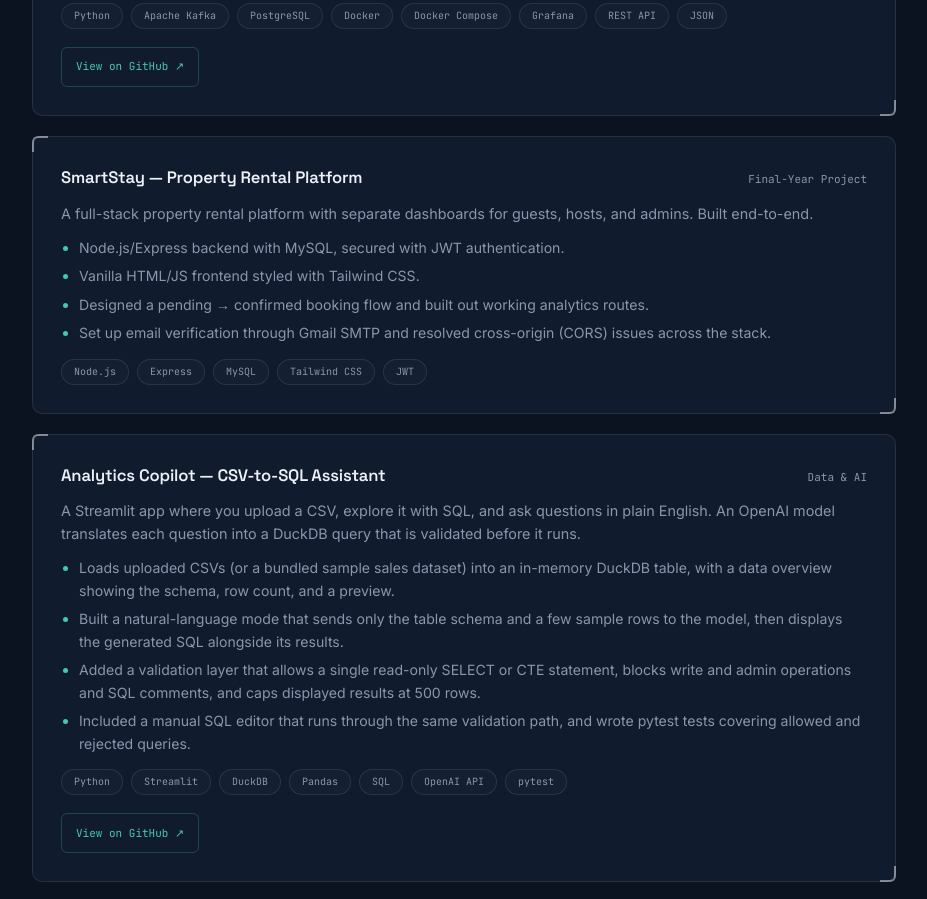
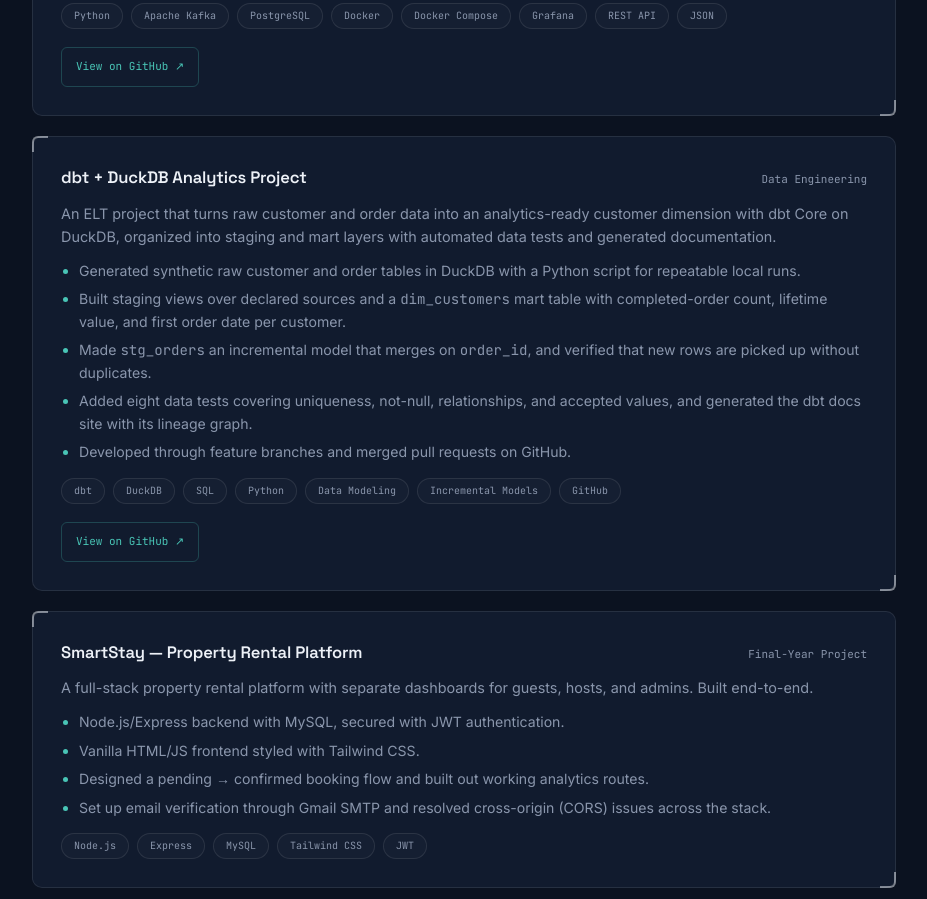
Before and after one commit to 3asseff/Portfolio, a plain HTML site: page index.html in a window 1280 px wide. Shown: the part 2931-3830 px from the top of the page, without its empty margins (176-1103 px from the left). Drawn offline with Linux system fonts and the light colour scheme.

Commit message:
Update index.html

```diff
--- a/index.html
+++ b/index.html
@@ -1260,6 +1260,64 @@
           <div class="project-actions">
             <a
               href="https://github.com/3asseff/crypto-streaming-pipeline"
+              target="_blank"
+              rel="noopener"
+              class="project-link"
+            >
+              View on GitHub ↗
+            </a>
+          </div>
+        </div>
+
+        <div class="panel">
+          <div class="panel-head">
+            <h3>dbt + DuckDB Analytics Project</h3>
+            <span class="when mono">Data Engineering</span>
+          </div>
+          <p>
+            An ELT project that turns raw customer and order data into an
+            analytics-ready customer dimension with dbt Core on DuckDB,
+            organized into staging and mart layers with automated data tests and
+            generated documentation.
+          </p>
+          <ul>
+            <li>
+              Generated synthetic raw customer and order tables in DuckDB with a
+              Python script for repeatable local runs.
+            </li>
+            <li>
+              Built staging views over declared sources and a
+              <span class="mono">dim_customers</span> mart table with
+              completed-order count, lifetime value, and first order date per
+              customer.
+            </li>
+            <li>
+              Made <span class="mono">stg_orders</span> an incremental model
+              that merges on <span class="mono">order_id</span>, and verified
+              that new rows are picked up without duplicates.
+            </li>
+            <li>
+              Added eight data tests covering uniqueness, not-null,
+              relationships, and accepted values, and generated the dbt docs
+              site with its lineage graph.
+            </li>
+            <li>
+              Developed through feature branches and merged pull requests on
+              GitHub.
+            </li>
+          </ul>
+          <div class="tags">
+            <span class="tag-chip">dbt</span>
+            <span class="tag-chip">DuckDB</span>
+            <span class="tag-chip">SQL</span>
+            <span class="tag-chip">Python</span>
+            <span class="tag-chip">Data Modeling</span>
+            <span class="tag-chip">Incremental Models</span>
+            <span class="tag-chip">GitHub</span>
+          </div>
+          <div class="project-actions">
+            <a
+              href="https://github.com/3asseff/dbt-duckdb-analytics"
               target="_blank"
               rel="noopener"
               class="project-link"
```
